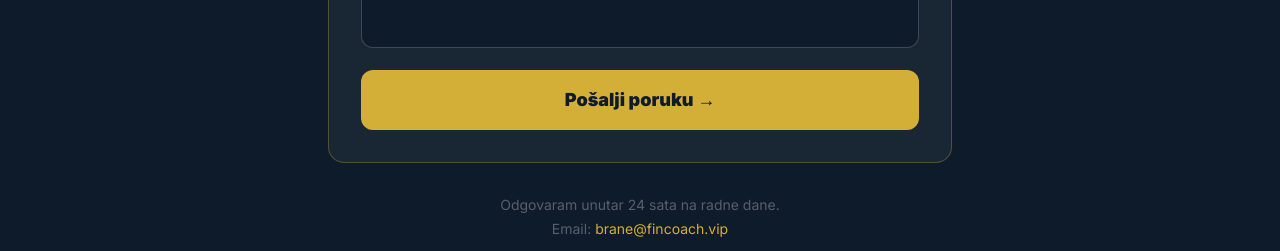
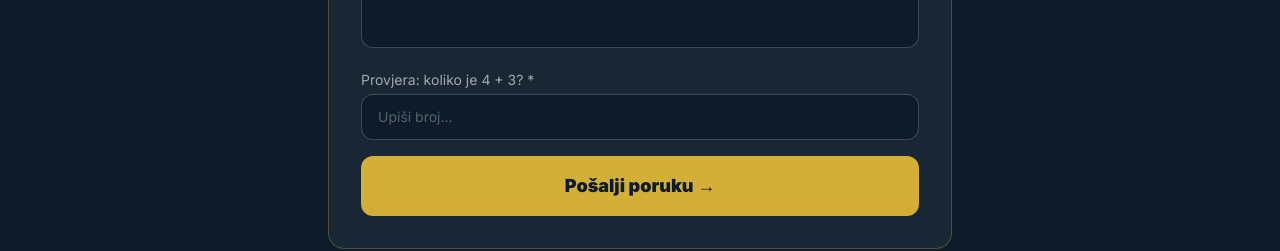
Before and after one commit to financijskiexpert/fincoach-vip, a Next.js app: page /kontakt in a window 1280 px wide. Shown: the part 1275-1526 px from the top of the page. Built offline with nearby package versions, Linux system fonts and the light colour scheme; no server answers.

Commit message:
kontakt: dodaj math captcha + honeypot anti-spam

```diff
--- a/src/app/kontakt/KontaktForm.tsx
+++ b/src/app/kontakt/KontaktForm.tsx
@@ -1,6 +1,6 @@
 'use client'
 
-import { useState } from 'react'
+import { useState, useMemo } from 'react'
 
 const teme = [
   { value: 'osiguranje-karijera', label: 'Karijera u osiguranju / suradnja' },
@@ -12,14 +12,39 @@ const teme = [
 
 type Status = 'idle' | 'sending' | 'ok' | 'error'
 
+function randomInt(min: number, max: number) {
+  return Math.floor(Math.random() * (max - min + 1)) + min
+}
+
 export default function KontaktForm() {
   const [status, setStatus] = useState<Status>('idle')
+  const [captchaInput, setCaptchaInput] = useState('')
+  const [captchaError, setCaptchaError] = useState(false)
+
+  const captcha = useMemo(() => {
+    const a = randomInt(2, 9)
+    const b = randomInt(2, 9)
+    return { a, b, answer: a + b }
+  }, [])
 
   async function handleSubmit(e: React.FormEvent<HTMLFormElement>) {
     e.preventDefault()
+    setCaptchaError(false)
+
+    if (parseInt(captchaInput, 10) !== captcha.answer) {
+      setCaptchaError(true)
+      return
+    }
+
     setStatus('sending')
     const form = e.currentTarget
     const data = new FormData(form)
+
+    // Honeypot: ako je popunjeno, to je bot
+    if (data.get('website')) {
+      setStatus('ok')
+      return
+    }
 
     try {
       const res = await fetch('/api/kontakt', {
@@ -59,6 +84,9 @@ export default function KontaktForm() {
 
   return (
     <form onSubmit={handleSubmit} className="space-y-4">
+      {/* Honeypot — nevidljivo za ljude, boti ga popunjavaju */}
+      <input name="website" type="text" tabIndex={-1} aria-hidden="true" className="hidden" autoComplete="off" />
+
       <div className="grid sm:grid-cols-2 gap-4">
         <div>
           <label className="block text-sm text-white/60 mb-1">Ime i prezime *</label>
@@ -92,6 +120,26 @@ export default function KontaktForm() {
           placeholder="Ukratko opiši situaciju i što tražiš..."
         />
       </div>
+
+      {/* Math captcha */}
+      <div>
+        <label className="block text-sm text-white/60 mb-1">
+          Provjera: koliko je {captcha.a} + {captcha.b}? *
+        </label>
+        <input
+          type="number"
+          required
+          value={captchaInput}
+          onChange={e => { setCaptchaInput(e.target.value); setCaptchaError(false) }}
+          className={`${inputCls} ${captchaError ? 'border-red-400' : ''}`}
+          placeholder="Upiši broj..."
+          autoComplete="off"
+        />
+        {captchaError && (
+          <p className="text-red-400 text-xs mt-1">Netočan odgovor. Pokušaj ponovo.</p>
+        )}
+      </div>
+
       {status === 'error' && (
         <p className="text-red-400 text-sm">Greška pri slanju. Pokušaj ponovo ili piši na brane@fincoach.vip.</p>
       )}
```
